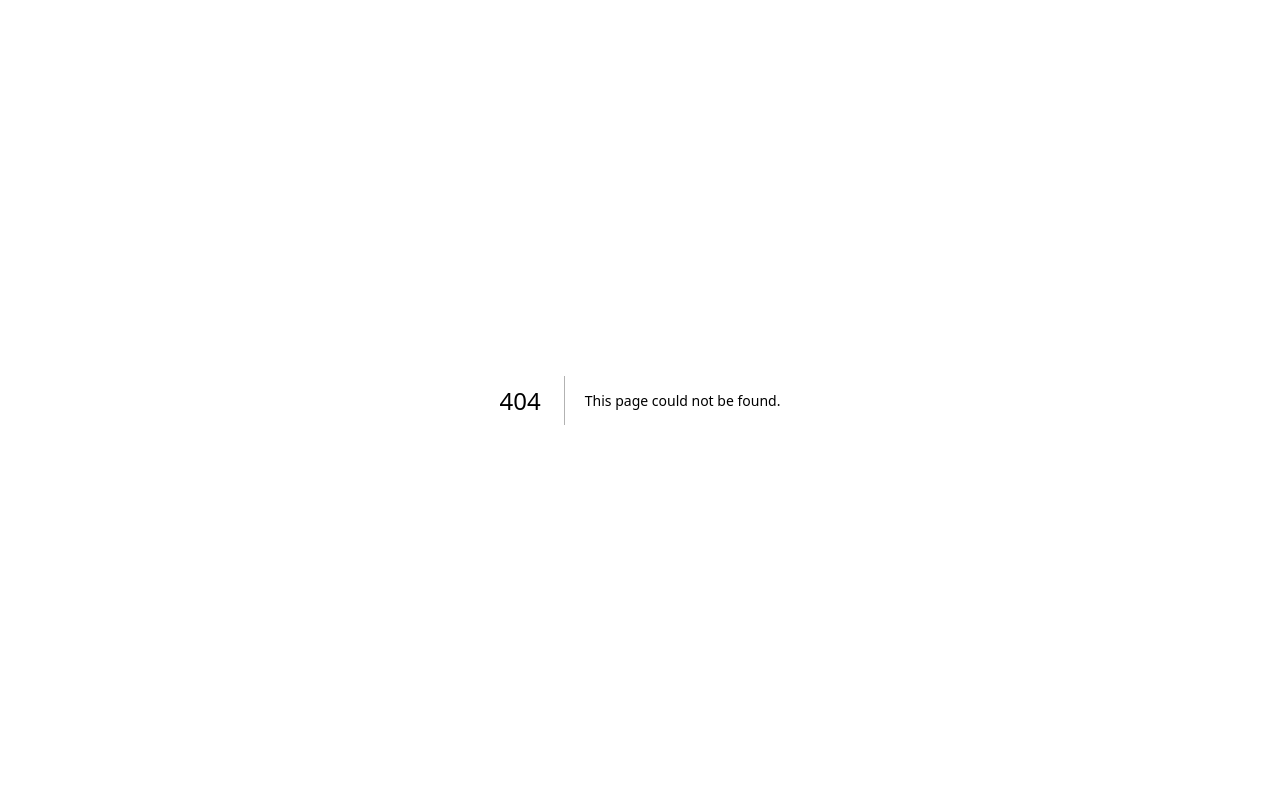
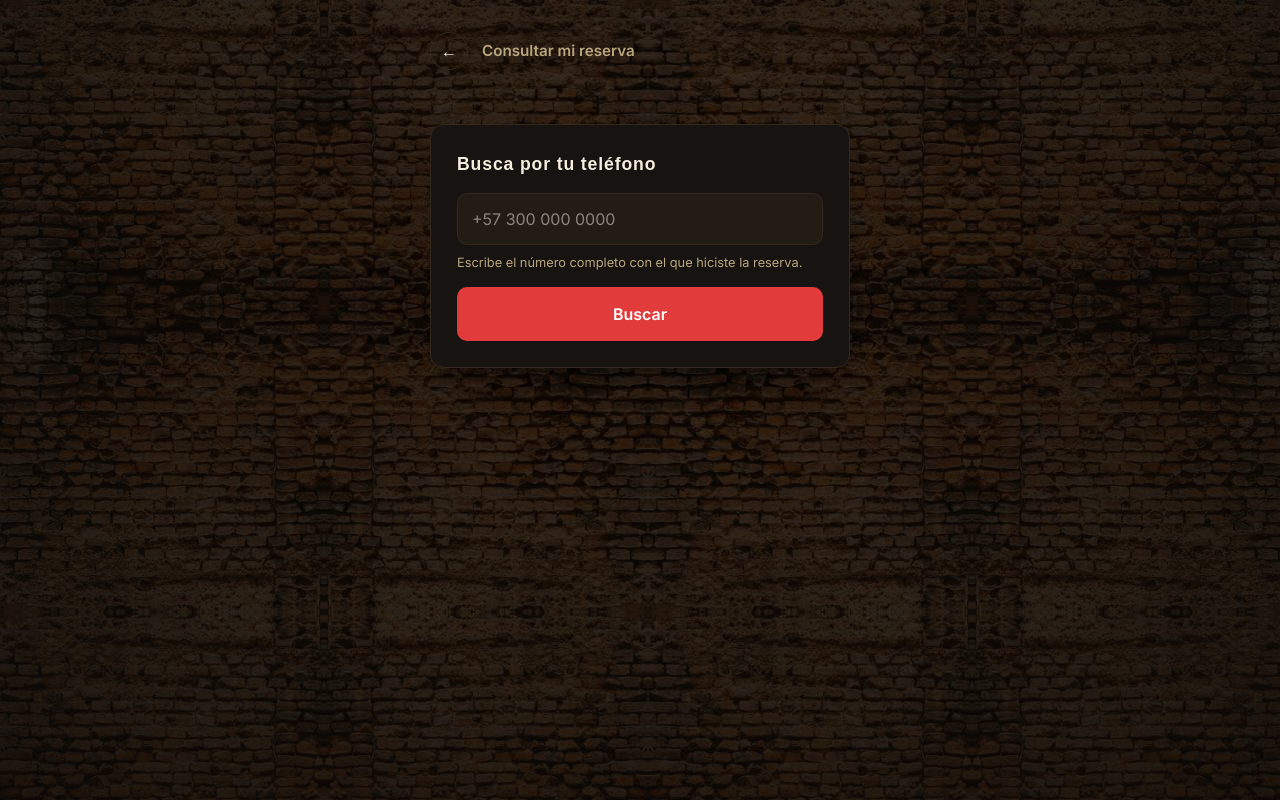
Before and after one commit to iamhosto10/senor-brocheta, a Next.js app: page /reservas/consultar in a window 1280 px wide. Before the commit this address had no page. Built offline with nearby package versions, Linux system fonts and the light colour scheme; a web font is replaced by a local one.

Commit message:
Agregar pantalla de inicio de reservas con Reservar mesa y Consultar mi reserva, fiel al prototipo original

```diff
--- a/app/reservas-theme.css
+++ b/app/reservas-theme.css
@@ -884,3 +884,43 @@
   padding: 14px 22px 20px;
   border-top: 1px solid var(--border);
 }
+
+/* ---------- Inicio (Reservar mesa / Consultar mi reserva) ---------- */
+.rt-home-hero {
+  text-align: center;
+  padding: 56px 20px 40px;
+}
+.rt-brand-logo {
+  width: min(260px, 70vw);
+  aspect-ratio: 465 / 246;
+  background-color: var(--text);
+  -webkit-mask-image: url("/images/reservas/brand-logo.png");
+  mask-image: url("/images/reservas/brand-logo.png");
+  -webkit-mask-repeat: no-repeat;
+  mask-repeat: no-repeat;
+  -webkit-mask-position: center;
+  mask-position: center;
+  -webkit-mask-size: contain;
+  mask-size: contain;
+  margin: 0 auto;
+}
+.rt-home-hero .tagline {
+  margin-top: 10px;
+  font-family: var(--font-display);
+  font-size: 1.4rem;
+  letter-spacing: 0.05em;
+  color: var(--text-muted);
+}
+.rt-home-actions {
+  max-width: 380px;
+  margin: 36px auto 0;
+  display: flex;
+  flex-direction: column;
+  gap: 12px;
+  padding: 0 20px 60px;
+}
+.rt-home-actions .rt-btn-ghost {
+  color: var(--text-muted);
+  font-size: 0.9rem;
+  border-color: transparent;
+}
--- /dev/null
+++ b/app/reservas/consultar/actions.ts
@@ -0,0 +1,44 @@
+"use server";
+
+import { z } from "zod";
+import { createAdminClient } from "@/lib/supabase/admin";
+
+const telefonoSchema = z.string().trim().min(7).max(20);
+
+function soloDigitos(s: string): string {
+  return s.replace(/\D/g, "");
+}
+
+/**
+ * Busca reservas por teléfono comparando los últimos 10 dígitos, así da
+ * igual si el usuario escribe con o sin +57, espacios, etc.
+ */
+export async function buscarReservasPorTelefono(telefono: string) {
+  const parsed = telefonoSchema.safeParse(telefono);
+  if (!parsed.success) return [];
+
+  const ultimos10 = soloDigitos(parsed.data).slice(-10);
+  if (ultimos10.length < 7) return [];
+
+  const admin = createAdminClient();
+  const { data, error } = await admin
+    .from("reservations")
+    .select("codigo, fecha, hora, personas, zona_id, estado, nombre, telefono")
+    .order("fecha", { ascending: false })
+    .limit(200);
+
+  if (error || !data) return [];
+
+  return data
+    .filter((r) => soloDigitos(r.telefono).slice(-10) === ultimos10)
+    .slice(0, 20)
+    .map((r) => ({
+      codigo: r.codigo,
+      fecha: r.fecha,
+      hora: r.hora,
+      personas: r.personas,
+      zona_id: r.zona_id,
+      estado: r.estado,
+      nombre: r.nombre,
+    }));
+}
--- /dev/null
+++ b/app/reservas/consultar/lookup-form.tsx
@@ -0,0 +1,106 @@
+"use client";
+
+import { useState, useTransition } from "react";
+import { ZONAS } from "@/lib/reservas/zonas";
+import { buscarReservasPorTelefono } from "./actions";
+
+type ResultadoReserva = {
+  codigo: string;
+  fecha: string;
+  hora: string;
+  personas: number;
+  zona_id: string;
+  estado: string;
+  nombre: string;
+};
+
+const ESTADO_LABEL: Record<string, string> = {
+  pendiente: "pendiente",
+  confirmada: "confirmada",
+  cancelada: "cancelada",
+  completada: "completada",
+};
+
+function zonaName(id: string) {
+  return ZONAS.find((z) => z.id === id)?.name ?? id;
+}
+
+export function LookupForm() {
+  const [telefono, setTelefono] = useState("");
+  const [pending, startTransition] = useTransition();
+  const [buscado, setBuscado] = useState(false);
+  const [resultados, setResultados] = useState<ResultadoReserva[]>([]);
+
+  function buscar() {
+    const digitos = telefono.replace(/\D/g, "");
+    if (digitos.length < 7) {
+      setBuscado(true);
+      setResultados([]);
+      return;
+    }
+    startTransition(async () => {
+      const data = await buscarReservasPorTelefono(telefono);
+      setResultados(data);
+      setBuscado(true);
+    });
+  }
+
+  return (
+    <div className="rt-wrap">
+      <div className="rt-card">
+        <h2 style={{ marginBottom: 16, fontSize: "1.1rem" }}>Busca por tu teléfono</h2>
+        <div className="rt-field" style={{ marginBottom: 14 }}>
+          <input
+            type="tel"
+            value={telefono}
+            onChange={(e) => setTelefono(e.target.value)}
+            onKeyDown={(e) => e.key === "Enter" && buscar()}
+            placeholder="+57 300 000 0000"
+          />
+          <div className="hint" style={{ fontSize: "0.8rem", color: "var(--text-muted)", marginTop: 8 }}>
+            Escribe el número completo con el que hiciste la reserva.
+          </div>
+        </div>
+        <button type="button" className="rt-btn rt-btn-primary" onClick={buscar} disabled={pending}>
+          {pending ? "Buscando…" : "Buscar"}
+        </button>
+      </div>
+
+      <div style={{ marginTop: 18 }}>
+        {buscado && telefono.replace(/\D/g, "").length < 7 && (
+          <div className="rt-empty">
+            <h3>Escribe tu número completo</h3>
+            <p>Ingresa el número de teléfono con el que hiciste la reserva.</p>
+          </div>
+        )}
+
+        {buscado && telefono.replace(/\D/g, "").length >= 7 && !pending && resultados.length === 0 && (
+          <div className="rt-empty">
+            <h3>No encontramos reservas</h3>
+            <p>Revisa el número o haz una nueva reserva.</p>
+          </div>
+        )}
+
+        {resultados.map((r) => (
+          <div key={r.codigo} className="rt-res-row">
+            <div className="rt-res-time">
+              {r.hora}
+              <span className="date">{r.fecha}</span>
+            </div>
+            <div className="rt-res-main">
+              <div className="name">
+                {r.nombre} · {r.personas}p
+              </div>
+              <div className="meta">
+                {zonaName(r.zona_id)} · Código {r.codigo}
+              </div>
+            </div>
+            <span className={`rt-badge rt-badge-${r.estado}`}>
+              {ESTADO_LABEL[r.estado] ?? r.estado}
+            </span>
+          </div>
+        ))}
+      </div>
+    </div>
+  );
+}
--- /dev/null
+++ b/app/reservas/consultar/page.tsx
@@ -0,0 +1,23 @@
+import type { Metadata } from "next";
+import Link from "next/link";
+import { LookupForm } from "./lookup-form";
+
+export const metadata: Metadata = {
+  title: "Consultar mi reserva | Sr. Brocheta",
+};
+
+export default function ConsultarReservaPage() {
+  return (
+    <div style={{ minHeight: "100vh" }}>
+      <div className="rt-wrap" style={{ paddingBottom: 0 }}>
+        <div className="rt-topbar">
+          <Link href="/reservas" className="rt-icon-btn" aria-label="Volver al inicio">
+            ←
+          </Link>
+          <span className="rt-topbar-title">Consultar mi reserva</span>
+        </div>
+      </div>
+      <LookupForm />
+    </div>
+  );
+}
--- a/app/reservas/actions.ts
+++ b/app/reservas/nueva/actions.ts
@@ -91,21 +91,3 @@ export async function crearReserva(input: ReservaInput) {
     whatsappUrl: construirUrlWhatsApp(reserva),
   };
 }
-
-const telefonoSchema = z.string().trim().min(7).max(20);
-
-export async function buscarReservasPorTelefono(telefono: string) {
-  const parsed = telefonoSchema.safeParse(telefono);
-  if (!parsed.success) return [];
-
-  const admin = createAdminClient();
-  const { data, error } = await admin
-    .from("reservations")
-    .select("codigo, fecha, hora, personas, zona_id, estado, nombre")
-    .eq("telefono", parsed.data)
-    .order("fecha", { ascending: false })
-    .limit(20);
-
-  if (error) return [];
-  return data;
-}
--- /dev/null
+++ b/app/reservas/nueva/page.tsx
@@ -0,0 +1,24 @@
+import type { Metadata } from "next";
+import Link from "next/link";
+import { ReservaWizard } from "./reserva-wizard";
+
+export const metadata: Metadata = {
+  title: "Reservar mesa | Sr. Brocheta",
+  description: "Reserva tu mesa en Sr. Brocheta, Valledupar.",
+};
+
+export default function NuevaReservaPage() {
+  return (
+    <div style={{ minHeight: "100vh" }}>
+      <div className="rt-wrap" style={{ paddingBottom: 0 }}>
+        <div className="rt-topbar">
+          <Link href="/reservas" className="rt-icon-btn" aria-label="Volver al paso anterior">
+            ←
+          </Link>
+          <span className="rt-topbar-title">Reservar mesa</span>
+        </div>
+      </div>
+      <ReservaWizard />
+    </div>
+  );
+}
--- a/app/reservas/reserva-wizard.tsx
+++ b/app/reservas/nueva/reserva-wizard.tsx
@@ -703,7 +703,7 @@ export function ReservaWizard() {
             Escribir al restaurante por WhatsApp
           </a>
           <Link
-            href="/"
+            href="/reservas"
             className="rt-btn rt-btn-ghost"
             style={{ marginTop: 10, textDecoration: "none" }}
           >
--- a/app/reservas/page.tsx
+++ b/app/reservas/page.tsx
@@ -1,24 +1,26 @@
 import type { Metadata } from "next";
 import Link from "next/link";
-import { ReservaWizard } from "./reserva-wizard";
 
 export const metadata: Metadata = {
-  title: "Reserva | Sr. Brocheta",
+  title: "Reservas | Sr. Brocheta",
   description: "Reserva tu mesa en Sr. Brocheta, Valledupar.",
 };
 
-export default function ReservasPage() {
+export default function ReservasHomePage() {
   return (
     <div style={{ minHeight: "100vh" }}>
-      <div className="rt-wrap" style={{ paddingBottom: 0 }}>
-        <div className="rt-topbar">
-          <Link href="/" className="rt-icon-btn" aria-label="Volver al inicio">
-            ←
-          </Link>
-          <span className="rt-topbar-title">SR. BROCHETA</span>
-        </div>
+      <div className="rt-home-hero">
+        <div className="rt-brand-logo" role="img" aria-label="SR. BROCHETA" />
+        <p className="tagline">Reservas</p>
       </div>
-      <ReservaWizard />
+      <div className="rt-home-actions">
+        <Link href="/reservas/nueva" className="rt-btn rt-btn-primary">
+          Reservar mesa
+        </Link>
+        <Link href="/reservas/consultar" className="rt-btn rt-btn-ghost">
+          Consultar mi reserva
+        </Link>
+      </div>
     </div>
   );
 }
```
Also changed, not shown: public/images/reservas/brand-logo.png (added).
